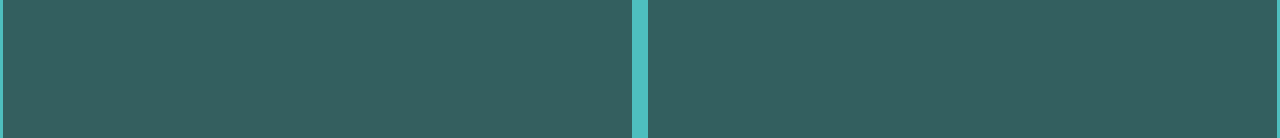
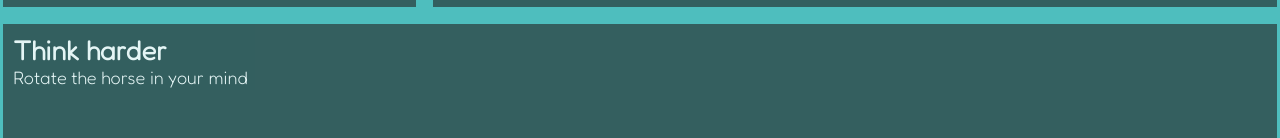
Before and after one commit to MichaelwaveOfficial/Webdev-170422, a plain HTML site: page sitereport.html in a window 1280 px wide. Shown: the part 673-811 px from the top of the page. Drawn offline with Linux system fonts and the light colour scheme.

Commit message:
grid layouts should mostly resemble the final product. Now to just fill the different objects with content.

```diff
--- a/siteblog.css
+++ b/siteblog.css
@@ -179,6 +179,11 @@ li a{
     margin: 3px;
 }
 
+.blogpicture1 img{
+    height: 100%;
+    width: 100%;
+}
+
 .blogentry2{
     display: grid;
     background-color: darkslategrey;
@@ -197,6 +202,11 @@ li a{
     margin: 3px;
 }
 
+.blogpicture2 img{
+    height: 100%;
+    width: 100%;
+}
+
 .blogentry3{
     display: grid;
     background-color: darkslategrey;
@@ -213,6 +223,11 @@ li a{
     opacity: 85%;
     padding: 10px;
     margin: 3px;
+}
+
+.blogpicture3 img{
+    height: 100%;
+    width: 100%;
 }
 
 
@@ -262,6 +277,7 @@ footer{
         gap: .60em;
         padding-top: .25em;
         font-size: 18px;
+        height: 100%;
     }
 
     .blogentry1{
@@ -282,6 +298,11 @@ footer{
         margin: 3px;
     }
 
+    .blogpicture1 img{
+        height: 100%;
+        width: 100%;
+    }
+
     .blogentry2{
         display: grid;
         background-color: darkslategrey;
@@ -298,6 +319,11 @@ footer{
         opacity: 85%;
         padding: 10px;
         margin: 3px;
+    }
+
+    .blogpicture2 img{
+        height: 100%;
+        width: 100%;
     }
 
     .blogentry3{
@@ -318,6 +344,11 @@ footer{
         margin: 3px;
     }
 
+    .blogpicture3 img{
+        height: 100%;
+        width: 100%;
+    }
+
     footer{
         text-align: center;
         background-color: darkslategrey;
--- a/sitereport.css
+++ b/sitereport.css
@@ -161,6 +161,34 @@ li a{
     display: inline;
 }
 
+.writtenreport{
+    display: grid;
+    background-color: darkslategrey;
+    color: white;
+    opacity: 85%;
+    padding: 10px;
+    margin: 3px;
+}
+
+.writtenreport2{
+    display: grid;
+    grid-column: span 3;
+    background-color: darkslategrey;
+    color: white;
+    opacity: 85%;
+    padding: 10px;
+    margin: 3px;
+}
+
+.reportvideoembed{
+    display: grid;
+    grid-column: span 2;
+    background-color: darkslategrey;
+    color: white;
+    opacity: 85%;
+    padding: 10px;
+    margin: 3px;
+}
 
 footer{
     display: grid;
@@ -206,7 +234,7 @@ footer{
 
     .container{
         display: grid;
-        grid-template-columns: 1fr 1fr;
+        grid-template-columns: 1fr 1fr 1fr;
         gap: .60em;
         padding-top: .25em;
         font-size: 18px;
@@ -222,13 +250,29 @@ footer{
         margin: 3px;
     }
 
-    .reportvideoembed{
+    .writtenreport2{
         display: grid;
+        grid-column: span 3;
         background-color: darkslategrey;
         color: white;
         opacity: 85%;
         padding: 10px;
         margin: 3px;
+    }
+
+    .reportvideoembed{
+        display: grid;
+        grid-column: span 2;
+        background-color: darkslategrey;
+        color: white;
+        opacity: 85%;
+        padding: 10px;
+        margin: 3px;
+    }
+
+    .reportvideoembed embed video{
+        height: 100%;
+        width: 100%;
     }
 
     footer{
--- a/sitereport.html
+++ b/sitereport.html
@@ -31,13 +31,22 @@
     </header>
     <main class="container">
         <main class="writtenreport">
-            <h1> Site Report </h1>
-            <p> blah blah report stuff copy and paste babble from you head aaaa. </p>
+            <article>
+                <h1> Site Report </h1>
+                <p> blah blah report stuff copy and paste babble from you head aaaa. </p>
+            </article>
         </main>
         <main class="reportvideoembed">
-            <iframe width="560" height="315" src="https://www.youtube.com/embed/uNl6Sh01ZIU" title="YouTube video player" frameborder="0" allow="accelerometer; autoplay; clipboard-write; encrypted-media; gyroscope; picture-in-picture" allowfullscreen></iframe>
+            <article>
+                <iframe src="https://www.youtube.com/embed/uNl6Sh01ZIU" title="YouTube video player" frameborder="0" allow="accelerometer; autoplay; clipboard-write; encrypted-media; gyroscope; picture-in-picture" allowfullscreen></iframe>
+            </article>
         </main>
-
+        <main class="writtenreport2">
+            <article>
+                <h1> Think harder </h1>
+                <p> Rotate the horse in your mind </p>
+            </article>
+        </main>
     </main>
     <footer>
         Michael King 2022
```
Also changed, not shown: portfolio.css (+30 -0 lines), portfolio.html (+3 -3 lines), siteblog.html (+21 -7 lines), cirnofunny.jpg.jpg (added), 1 other file.
